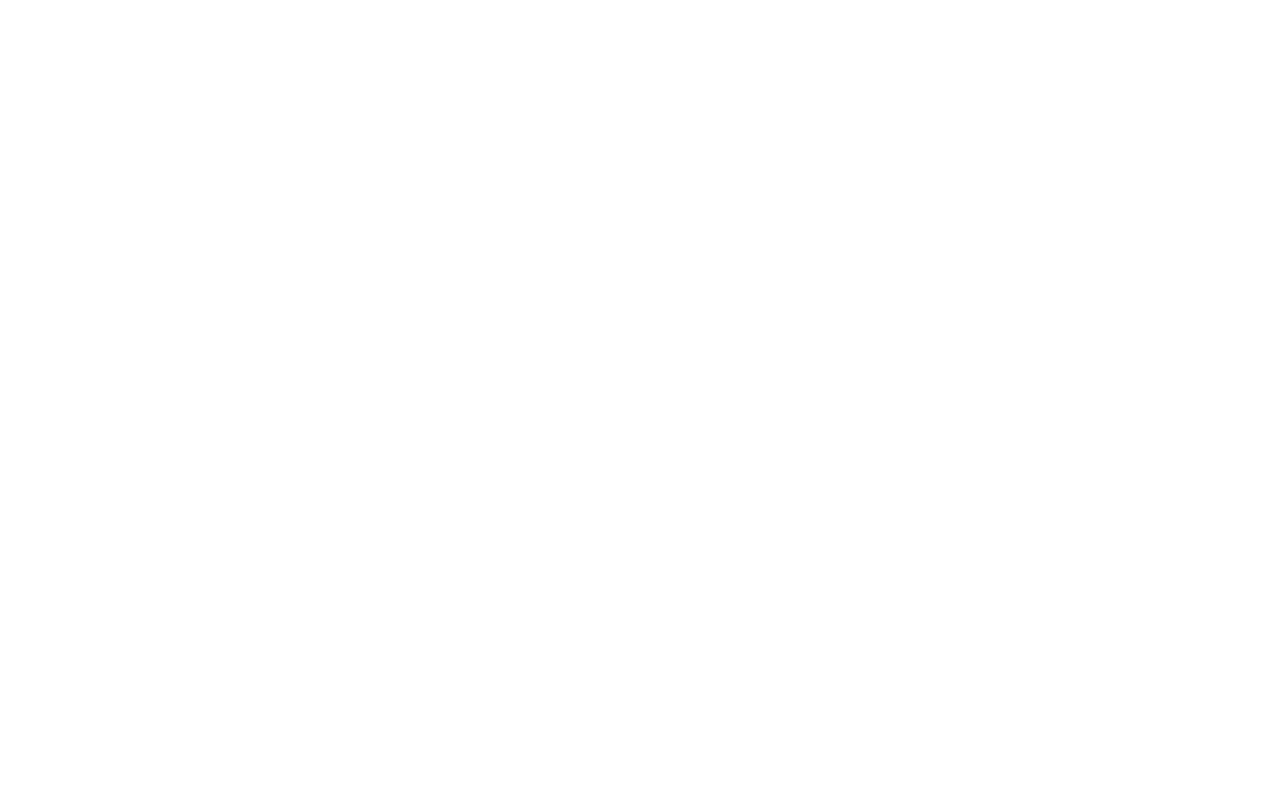
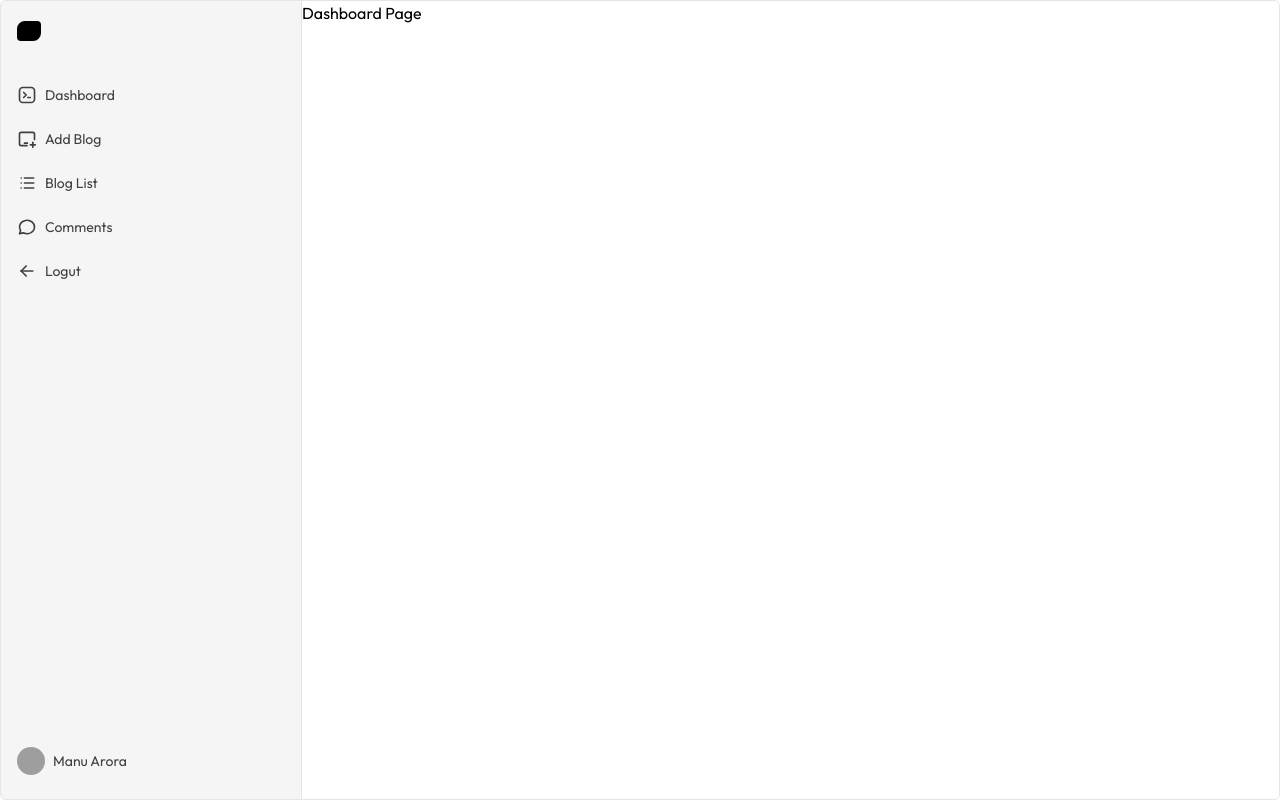
Before and after one commit to MozammilT/thoughtnest, a React (Vite) app in the folder client/: page /dashboard in a window 1280 px wide. Before the commit this address had no page. Built offline with nearby package versions, Linux system fonts and the light colour scheme; grey boxes are pictures that could not be loaded.

Commit message:
Add admin dashboard layout and sidebar components

```diff
--- a/client/src/App.jsx
+++ b/client/src/App.jsx
@@ -1,6 +1,11 @@
 import { Routes, Route } from "react-router-dom";
 import Home from "./pages/Home";
 import Blog from "./pages/Blog";
+import { SidebarDemo } from "./pages/Admin/Layout";
+import DashboardMenu from "./pages/Admin/DashboardMenu";
+import AddblogMenu from "./pages/Admin/AddblogMenu";
+import BloglistMenu from "./pages/Admin/BloglistMenu";
+import CommentsMenu from "./pages/Admin/CommentsMenu";
 
 function App() {
   return (
@@ -8,6 +13,12 @@
       <Routes>
         <Route path="/" element={<Home />} />
         <Route path="/blog/:id" element={<Blog />} />
+        <Route path="/dashboard" element={<SidebarDemo />}>
+          <Route index element={<DashboardMenu />} />
+          <Route path="addBlog" element={<AddblogMenu />} />
+          <Route path="blogList" element={<BloglistMenu />} />
+          <Route path="comments" element={<CommentsMenu />} />
+        </Route>
       </Routes>
     </div>
   );
--- /dev/null
+++ b/client/src/components/ui/sidebar.jsx
@@ -0,0 +1,144 @@
+"use client";
+import { cn } from "@/lib/utils";
+import React, { useState, createContext, useContext } from "react";
+import { AnimatePresence, motion } from "motion/react";
+import { IconMenu2, IconX } from "@tabler/icons-react";
+import { Link } from "react-router-dom";
+
+const SidebarContext = createContext(undefined);
+
+export const useSidebar = () => {
+  const context = useContext(SidebarContext);
+  if (!context) {
+    throw new Error("useSidebar must be used within a SidebarProvider");
+  }
+  return context;
+};
+
+export const SidebarProvider = ({
+  children,
+  open: openProp,
+  setOpen: setOpenProp,
+  animate = true,
+}) => {
+  const [openState, setOpenState] = useState(false);
+
+  const open = openProp !== undefined ? openProp : openState;
+  const setOpen = setOpenProp !== undefined ? setOpenProp : setOpenState;
+
+  return (
+    <SidebarContext.Provider value={{ open, setOpen, animate: animate }}>
+      {children}
+    </SidebarContext.Provider>
+  );
+};
+
+export const Sidebar = ({ children, open, setOpen, animate }) => {
+  return (
+    <SidebarProvider open={open} setOpen={setOpen} animate={animate}>
+      {children}
+    </SidebarProvider>
+  );
+};
+
+export const SidebarBody = (props) => {
+  return (
+    <>
+      <DesktopSidebar {...props} />
+      <MobileSidebar {...props} />
+    </>
+  );
+};
+
+export const DesktopSidebar = ({ className, children, ...props }) => {
+  const { open, setOpen, animate } = useSidebar();
+  return (
+    <>
+      <motion.div
+        className={cn(
+          "h-full px-4 py-4 hidden  md:flex md:flex-col bg-neutral-100 dark:bg-neutral-800 w-[300px] shrink-0",
+          className
+        )}
+        animate={{
+          width: animate ? (open ? "300px" : "60px") : "300px",
+        }}
+        onMouseEnter={() => setOpen(true)}
+        onMouseLeave={() => setOpen(false)}
+        {...props}
+      >
+        {children}
+      </motion.div>
+    </>
+  );
+};
+
+export const MobileSidebar = ({ className, children, ...props }) => {
+  const { open, setOpen } = useSidebar();
+  return (
+    <>
+      <div
+        className={cn(
+          "h-10 px-4 py-4 flex flex-row md:hidden  items-center justify-between bg-neutral-100 dark:bg-neutral-800 w-full"
+        )}
+        {...props}
+      >
+        <div className="flex justify-end z-20 w-full">
+          <IconMenu2
+            className="text-neutral-800 dark:text-neutral-200"
+            onClick={() => setOpen(!open)}
+          />
+        </div>
+        <AnimatePresence>
+          {open && (
+            <motion.div
+              initial={{ x: "-100%", opacity: 0 }}
+              animate={{ x: 0, opacity: 1 }}
+              exit={{ x: "-100%", opacity: 0 }}
+              transition={{
+                duration: 0.3,
+                ease: "easeInOut",
+              }}
+              className={cn(
+                "fixed h-full w-full inset-0 bg-white dark:bg-neutral-900 p-10 z-[100] flex flex-col justify-between",
+                className
+              )}
+            >
+              <div
+                className="absolute right-10 top-10 z-50 text-neutral-800 dark:text-neutral-200"
+                onClick={() => setOpen(!open)}
+              >
+                <IconX />
+              </div>
+              {children}
+            </motion.div>
+          )}
+        </AnimatePresence>
+      </div>
+    </>
+  );
+};
+
+export const SidebarLink = ({ link, className, ...props }) => {
+  const { open, animate } = useSidebar();
+  return (
+    <Link
+      to={link.path}
+      className={cn(
+        "flex items-center justify-start gap-2  group/sidebar py-2",
+        className
+      )}
+      {...props}
+    >
+      {link.icon}
+      <motion.span
+        animate={{
+          display: animate ? (open ? "inline-block" : "none") : "inline-block",
+          opacity: animate ? (open ? 1 : 0) : 1,
+        }}
+        className="text-neutral-700 dark:text-neutral-200 text-sm group-hover/sidebar:translate-x-1 transition duration-150 whitespace-pre inline-block !p-0 !m-0"
+      >
+        {link.label}
+      </motion.span>
+    </Link>
+  );
+};
--- /dev/null
+++ b/client/src/lib/utils.js
@@ -0,0 +1,6 @@
+import { clsx } from "clsx";
+import { twMerge } from "tailwind-merge";
+
+export function cn(...inputs) {
+  return twMerge(clsx(inputs));
+}
--- /dev/null
+++ b/client/src/pages/Admin/AddblogMenu.jsx
@@ -0,0 +1,5 @@
+function AddblogMenu() {
+  return <div>Add blog page</div>;
+}
+
+export default AddblogMenu;
--- /dev/null
+++ b/client/src/pages/Admin/BloglistMenu.jsx
@@ -0,0 +1,5 @@
+function BloglistMenu() {
+  return <div>Blog List page</div>;
+}
+
+export default BloglistMenu;
--- /dev/null
+++ b/client/src/pages/Admin/CommentsMenu.jsx
@@ -0,0 +1,5 @@
+function CommentsMenu() {
+  return <div>Comments page</div>;
+}
+
+export default CommentsMenu;
--- /dev/null
+++ b/client/src/pages/Admin/DashboardMenu.jsx
@@ -0,0 +1,5 @@
+function DashboardMenu() {
+  return <div>Dashboard Page</div>;
+}
+
+export default DashboardMenu;
--- /dev/null
+++ b/client/src/pages/Admin/Layout.jsx
@@ -0,0 +1,148 @@
+"use client";
+import React, { useState } from "react";
+import { Sidebar, SidebarBody, SidebarLink } from "../../components/ui/sidebar";
+import {
+  IconArrowLeft,
+  IconBrandTabler,
+  IconMessageCircle,
+  IconDeviceIpadHorizontalPlus,
+  IconList,
+} from "@tabler/icons-react";
+import { motion } from "motion/react";
+import { cn } from "@/lib/utils";
+import { Routes, Route, Outlet } from "react-router-dom";
+
+export function SidebarDemo() {
+  const links = [
+    {
+      label: "Dashboard",
+      path: "/dashboard",
+      icon: (
+        <IconBrandTabler className="h-5 w-5 shrink-0 text-neutral-700 dark:text-neutral-200" />
+      ),
+    },
+    {
+      label: "Add Blog",
+      path: "/dashboard/addBlog",
+      icon: (
+        <IconDeviceIpadHorizontalPlus className="h-5 w-5 shrink-0 text-neutral-700 dark:text-neutral-200" />
+      ),
+    },
+    {
+      label: "Blog List",
+      path: "/dashboard/blogList",
+      icon: (
+        <IconList className="h-5 w-5 shrink-0 text-neutral-700 dark:text-neutral-200" />
+      ),
+    },
+    {
+      label: "Comments",
+      path: "/dashboard/comments",
+      icon: (
+        <IconMessageCircle className="h-5 w-5 shrink-0 text-neutral-700 dark:text-neutral-200" />
+      ),
+    },
+    {
+      label: "Logut",
+      path: "/dashboard/logout",
+      icon: (
+        <IconArrowLeft className="h-5 w-5 shrink-0 text-neutral-700 dark:text-neutral-200" />
+      ),
+    },
+  ];
+  const [open, setOpen] = useState(false);
+  return (
+    <div
+      className={cn(
+        "mx-auto flex w-full max-w-7xl flex-1 flex-col overflow-hidden rounded-md border border-neutral-200 bg-gray-100 md:flex-row dark:border-neutral-700 dark:bg-neutral-800",
+        "h-screen"
+      )}
+    >
+      <Sidebar open={open} setOpen={setOpen} animate={false}>
+        <SidebarBody className="justify-between gap-10">
+          <div className="flex flex-1 flex-col overflow-x-hidden overflow-y-auto">
+            {open ? <Logo /> : <LogoIcon />}
+            <div className="mt-8 flex flex-col gap-2 cursor-pointer">
+              {links.map((link, idx) => (
+                <SidebarLink key={idx} link={link} />
+              ))}
+            </div>
+          </div>
+          <div>
+            <SidebarLink
+              link={{
+                label: "Manu Arora",
+                href: "#",
+                icon: (
+                  <img
+                    src="https://assets.aceternity.com/manu.png"
+                    className="h-7 w-7 shrink-0 rounded-full"
+                    width={50}
+                    height={50}
+                    alt="Avatar"
+                  />
+                ),
+              }}
+            />
+          </div>
+        </SidebarBody>
+      </Sidebar>
+      <div className="flex flex-1 flex-col bg-white dark:bg-neutral-900 border-l border-neutral-200 dark:border-neutral-700">
+        <Outlet />
+      </div>
+    </div>
+  );
+}
+export const Logo = () => {
+  return (
+    <a
+      href="#"
+      className="relative z-20 flex items-center space-x-2 py-1 text-sm font-normal text-black"
+    >
+      <div className="h-5 w-6 shrink-0 rounded-tl-lg rounded-tr-sm rounded-br-lg rounded-bl-sm bg-black dark:bg-white" />
+      <motion.span
+        initial={{ opacity: 0 }}
+        animate={{ opacity: 1 }}
+        className="font-medium whitespace-pre text-black dark:text-white"
+      >
+        Acet Labs
+      </motion.span>
+    </a>
+  );
+};
+export const LogoIcon = () => {
+  return (
+    <a
+      href="#"
+      className="relative z-20 flex items-center space-x-2 py-1 text-sm font-normal text-black"
+    >
+      <div className="h-5 w-6 shrink-0 rounded-tl-lg rounded-tr-sm rounded-br-lg rounded-bl-sm bg-black dark:bg-white" />
+    </a>
+  );
+};
+
+// Dummy dashboard component with content
+// const Dashboard = () => {
+//   return (
+//     <div className="flex flex-1">
+//       <div className="flex h-full w-full flex-1 flex-col gap-2 rounded-tl-2xl border border-neutral-200 bg-white p-2 md:p-10 dark:border-neutral-700 dark:bg-neutral-900">
+//         <div className="flex gap-2">
+//           {[...new Array(4)].map((i, idx) => (
+//             <div
+//               key={"first-array-demo-1" + idx}
+//               className="h-20 w-full animate-pulse rounded-lg bg-gray-100 dark:bg-neutral-800"
+//             ></div>
+//           ))}
+//         </div>
+//         <div className="flex flex-1 gap-2">
+//           {[...new Array(2)].map((i, idx) => (
+//             <div
+//               key={"second-array-demo-1" + idx}
+//               className="h-full w-full animate-pulse rounded-lg bg-gray-100 dark:bg-neutral-800"
+//             ></div>
+//           ))}
+//         </div>
+//       </div>
+//     </div>
+//   );
+// };
--- a/client/vite.config.js
+++ b/client/vite.config.js
@@ -1,8 +1,14 @@
-import { defineConfig } from 'vite'
-import react from '@vitejs/plugin-react'
-import tailwindcss from '@tailwindcss/vite'
+import { defineConfig } from "vite";
+import react from "@vitejs/plugin-react";
+import tailwindcss from "@tailwindcss/vite";
+import path from "path";
 
 // https://vite.dev/config/
 export default defineConfig({
-  plugins: [react(), tailwindcss(),],
-})
+  plugins: [react(), tailwindcss()],
+  resolve: {
+    alias: {
+      "@": path.resolve(__dirname, "./src"),
+    },
+  },
+});
```
Also changed, not shown: client/src/components/admin/Login.jsx (added), client/src/components/admin/SignUp.jsx (added).
